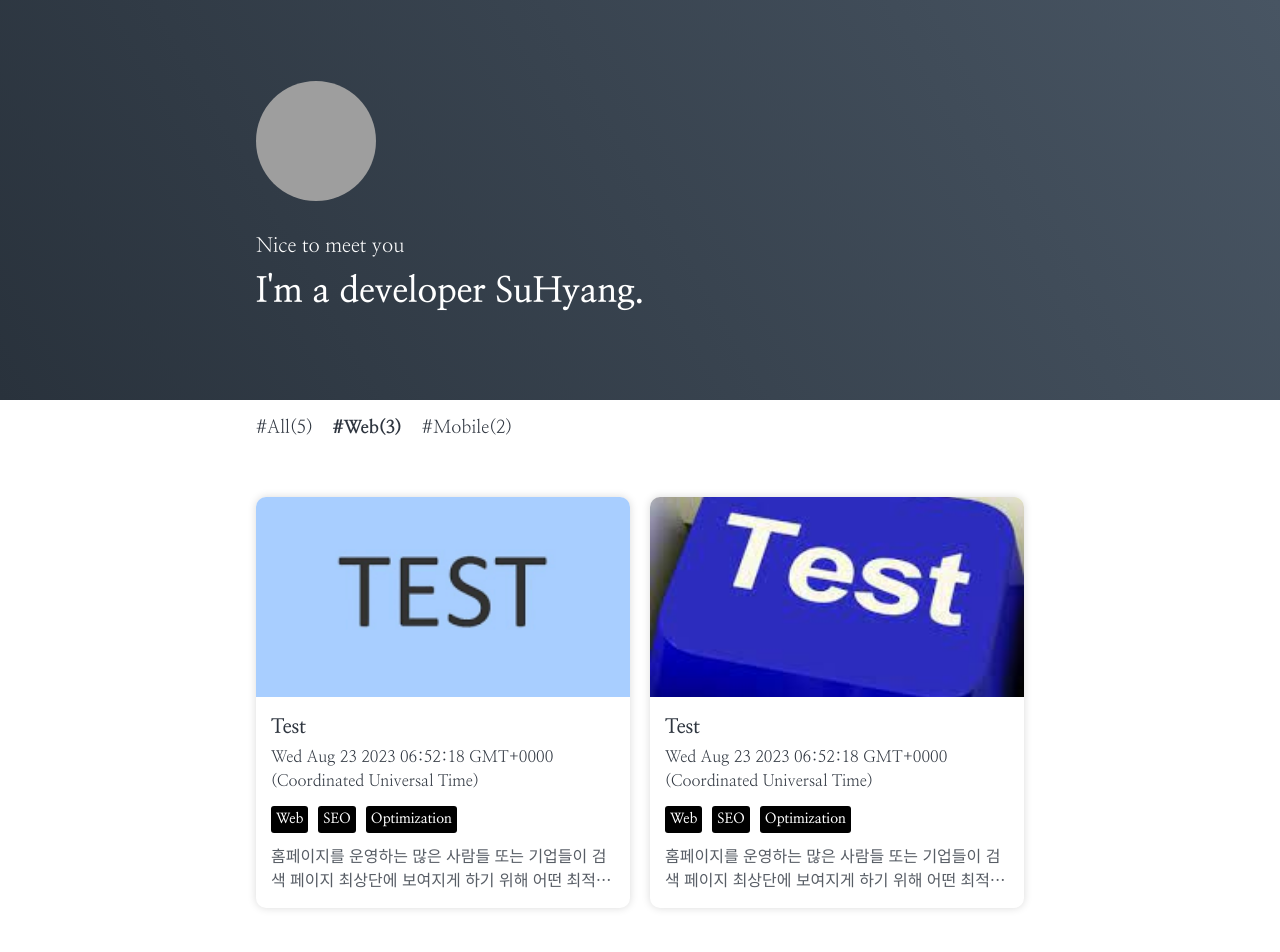
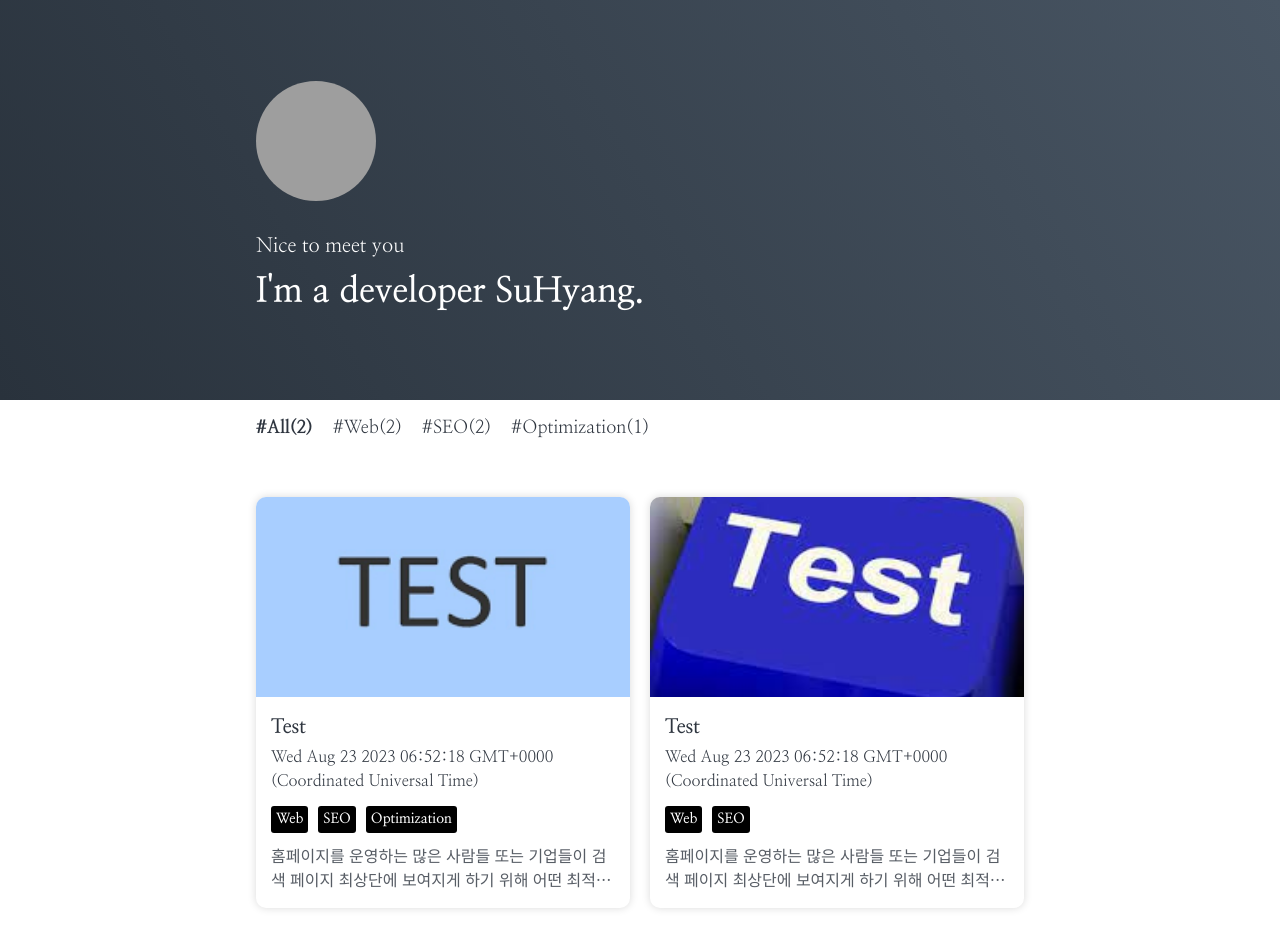
Before and after one commit to soohyang136/gatsby_practice, a Gatsby site: page / in a window 1280 px wide. Shown: the top 952 px of the page. Built offline with nearby package versions, Linux system fonts and the light colour scheme; Gatsby itself is replaced by a stand-in of ours; grey boxes are pictures that could not be loaded.

Commit message:
FEAT :: category list

```diff
--- a/content/blog/test2.md
+++ b/content/blog/test2.md
@@ -1,7 +1,7 @@
 ---
 date: '2020-07-29'
 title: 'Test'
-categories: ['Web', 'SEO', 'Optimization']
+categories: ['Web', 'SEO']
 summary: '홈페이지를 운영하는 많은 사람들 또는 기업들이 검색 페이지 최상단에 보여지게 하기 위해 어떤 최적화 작업을 하는지 알아보자.'
 thumbnail: './test2.png'
 ---
--- a/package.json
+++ b/package.json
@@ -29,6 +29,7 @@
     "gatsby-transformer-remark": "^6.11.0",
     "gatsby-transformer-sharp": "^5.11.0",
     "prismjs": "^1.29.0",
+    "query-string": "^8.1.0",
     "react": "^18.1.0",
     "react-dom": "^18.1.0"
   },
--- a/src/components/main/PostList.tsx
+++ b/src/components/main/PostList.tsx
@@ -1,10 +1,11 @@
-import React, { FunctionComponent } from "react";
+import React, { FunctionComponent, useMemo } from "react";
 import styled from "@emotion/styled";
 import PostItem from "./PostItem";
 import { graphql } from "gatsby";
 import { PostListItemType } from "../../types/PostItem.type";
 
 type PostListProps = {
+    selectedCategory: string
     posts: PostListItemType[]
 }
 
@@ -35,11 +36,21 @@ const PostListWrapper = styled.div`
 `
 
 const PostList: FunctionComponent<PostListProps> = function({
+    selectedCategory,
     posts,
 }) {
+    const postListData = useMemo(
+        () =>
+          posts.filter(({ node: { frontmatter: { categories } } }: PostListItemType) =>
+            selectedCategory !== 'All'
+              ? categories.includes(selectedCategory)
+              : true,
+          ),
+        [selectedCategory],
+      )
     return (
         <PostListWrapper>
-            {posts.map(
+            {postListData.map(
                 ({
                     node: { id, frontmatter },
                 }: PostListItemType) => (
--- a/src/pages/index.tsx
+++ b/src/pages/index.tsx
@@ -1,26 +1,24 @@
-import React, { FunctionComponent } from 'react'
+import React, { FunctionComponent, useMemo } from 'react'
 import styled from '@emotion/styled'
 import GlobalStyle from '../components/common/GlobalStyle'
 import Introduction from '../components/main/Introduction'
 import Footer from '../components/common/Footer'
-import CategoryList from '../components/main/CategoryList'
+import CategoryList, { CategoryListProps } from '../components/main/CategoryList'
 import PostList from '../components/main/PostList'
 import { graphql } from 'gatsby'
 import { PostListItemType } from '../types/PostItem.type'
+import { IGatsbyImageData } from 'gatsby-plugin-image'
+import queryString, { ParsedQuery } from 'query-string'
 
 type IndexPageProps = {
+    location: {
+        search: string
+    }
     data: {
       allMarkdownRemark: {
         edges: PostListItemType[]
       }
     }
-  }
-
-
-const CATEGORY_LIST = {
-    All: 5,
-    Web: 3,
-    Mobile: 2,
   }
 
 const Container = styled.div`
@@ -30,16 +28,46 @@ const Container = styled.div`
 `
 
 const IndexPage: FunctionComponent<IndexPageProps> = function ({
+    location: { search },
     data: {
         allMarkdownRemark: { edges },
+
     }
 }) {
+    const parsed: ParsedQuery<string> = queryString.parse(search);
+    const selectedCategory: string = typeof parsed.category !== 'string' || !parsed.category
+    ? 'All'
+    : parsed.category
+    const categoryList = useMemo(
+        () =>
+          edges.reduce(
+            (
+              list: CategoryListProps['categoryList'],
+              {
+                node: {
+                  frontmatter: { categories },
+                },
+              },
+            ) => {
+              categories.forEach(category => {
+                if (list[category] === undefined) list[category] = 1;
+                else list[category]++;
+              });
+
+              list['All']++;
+
+              return list;
+            },
+            { All: 0 },
+          ),
+        [],
+      );
   return (
     <Container>
         <GlobalStyle />
         <Introduction />
-        <CategoryList selectedCategory='Web' categoryList={CATEGORY_LIST} />
-        <PostList posts={edges} />
+        <CategoryList selectedCategory={selectedCategory} categoryList={categoryList} />
+        <PostList selectedCategory={selectedCategory} posts={edges} />
         <Footer />
     </Container>
   )
```
Also changed, not shown: 1 other file.
